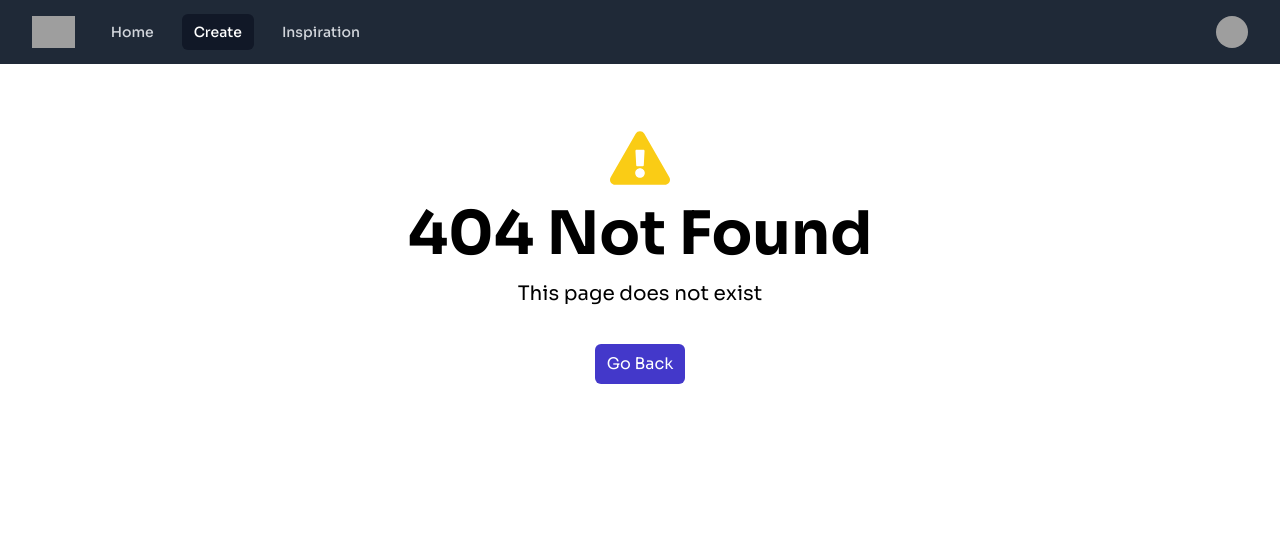
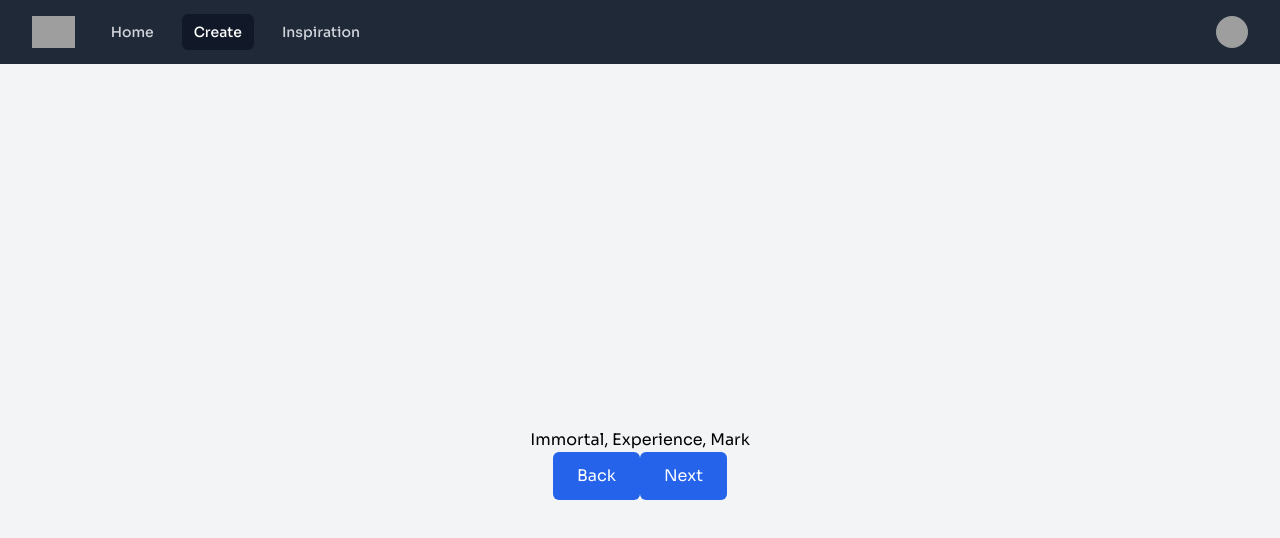
Before and after one commit to kellyjellykitten/vampire-game, a React (Vite) app: page /create/mark in a window 1280 px wide. Before the commit this address had no page. Shown: the top 538 px of the page. Built offline with nearby package versions, Linux system fonts and the light colour scheme; grey boxes are pictures that could not be loaded.

Commit message:
remaining creation pages added; outlined nested array for experiences to be stored in memories; to-do: local storage

```diff
--- a/src/App.jsx
+++ b/src/App.jsx
@@ -6,6 +6,9 @@ import VampireNamePage from './pages/VampireNamePage';
 import SideCharactersPage from './pages/SideCharactersPage';
 import VampireSkillsPage from './pages/VampireSkillsPage';
 import VampireResourcesPage from './pages/VampireResourcesPage';
+import VampireExperiencesPage from './pages/VampireExperiencesPage';
+import VampireMarkPage from './pages/VampireMarkPage';
+import VampireSummaryPage from './pages/VampireSummaryPage';
 import InspirationPage from './pages/InspirationPage';
 import NotFoundPage from './pages/NotFoundPage';
 
@@ -19,6 +22,9 @@ const router = createBrowserRouter(
       <Route path='/create/characters' element={<SideCharactersPage />} />
       <Route path='/create/skills' element={<VampireSkillsPage />} />
       <Route path='/create/resources' element={<VampireResourcesPage />} />
+      <Route path='/create/experiences' element={<VampireExperiencesPage />} />
+      <Route path='/create/mark' element={<VampireMarkPage />} />
+      <Route path='/create/summary' element={<VampireSummaryPage />} />
       <Route path='/inspiration' element={<InspirationPage />} />
       <Route path='*' element={<NotFoundPage />} />
     </Route>
--- a/src/components/HelpModal.jsx
+++ b/src/components/HelpModal.jsx
@@ -20,7 +20,7 @@ const HelpModal = ({ content }) => {
                     <div className="bg-white p-6 rounded-lg w-1/3 max-w-md">
                         {/* Modal Header */}
                         <div className="flex justify-between items-center">
-                            <h2 className="text-xl font-semibold">Help</h2>
+                            <h1 className="text-xl font-semibold">Help</h1>
                             <button onClick={toggleModal} className="text-gray-500 hover:text-gray-700 text-lg">
                                 ✖
                             </button>
--- a/src/pages/SideCharactersPage.jsx
+++ b/src/pages/SideCharactersPage.jsx
@@ -1,5 +1,6 @@
 import { useState } from 'react';
 import { useNavigate } from 'react-router-dom';
+import HelpModal from '../components/HelpModal';
 import NextButton from '../components/NextButton';
 import BackButton from '../components/BackButton';
 
@@ -31,7 +32,7 @@ const SideCharactersPage = () => {
     }
 
     return (
-        <div className="flex flex-col items-center justify-center min-h-screen bg-gray-100 p-4">
+        <div className="relative flex flex-col items-center justify-center min-h-screen bg-gray-100 p-4">
             <h1 className="text-3xl font-semibold text-gray-800 mb-6">Create Three Mortal Characters</h1>
             <p>In one sentence each, create three characters that have some relationship to your soon-to-be-vampire. Describe their name and relationship.</p>
         <form onSubmit={handleSubmit} className="w-full max-w-md bg-white p-6 rounded-lg shadow-md">
@@ -58,6 +59,9 @@ const SideCharactersPage = () => {
                 <NextButton onClick={handleSubmit} />
             </div>
         </form>
+        <HelpModal
+            content="Enter the three characters blach bderkeb blah ablach blah blah blah"
+        />
         </div>
     )
 }
--- /dev/null
+++ b/src/pages/VampireExperiencesPage.jsx
@@ -0,0 +1,36 @@
+// import { useState } from 'react';
+import { useNavigate } from 'react-router-dom';
+// import HelpModal from '../components/HelpModal';
+import NextButton from '../components/NextButton';
+import BackButton from '../components/BackButton';
+
+const VampireExperiencesPage = () => {
+    const navigate = useNavigate();
+
+    const handleSubmit = (event) => {
+        event.preventDefault();
+        const form = event.target;
+        if (!form.checkValidity()) {
+            alert("Please fill out the required fields.")
+        }
+        // console.log('Resources:', resources);
+        navigate('/create/mark');
+    };
+
+    const handleBack = (event) => {
+        event.preventDefault();
+        navigate('/create/resources')
+    }
+
+    return (
+        <div className="relative flex flex-col items-center justify-center min-h-screen bg-gray-100 p-4">experiences
+            <div className="flex justify-center">
+                <BackButton onClick={handleBack} />
+                <NextButton onClick={handleSubmit} />
+            </div>
+        </div>
+
+    )
+}
+
+export default VampireExperiencesPage;
--- /dev/null
+++ b/src/pages/VampireMarkPage.jsx
@@ -0,0 +1,35 @@
+// import { useState } from 'react';
+import { useNavigate } from 'react-router-dom';
+// import HelpModal from '../components/HelpModal';
+import NextButton from '../components/NextButton';
+import BackButton from '../components/BackButton';
+
+const VampireMarkPage = () => {
+    const navigate = useNavigate();
+
+    const handleSubmit = (event) => {
+        event.preventDefault();
+        const form = event.target;
+        if (!form.checkValidity()) {
+            alert("Please fill out the required fields.")
+        }
+        // console.log('Resources:', resources);
+        navigate('/create/summary');
+    };
+
+    const handleBack = (event) => {
+        event.preventDefault();
+        navigate('/create/experiences')
+    }
+
+    return (
+        <div className="relative flex flex-col items-center justify-center min-h-screen bg-gray-100 p-4">Immortal, Experience, Mark
+            <div className="flex justify-center">
+                <BackButton onClick={handleBack} />
+                <NextButton onClick={handleSubmit} />
+            </div>
+        </div>
+    )
+}
+
+export default VampireMarkPage;
--- a/src/pages/VampireNamePage.jsx
+++ b/src/pages/VampireNamePage.jsx
@@ -23,7 +23,7 @@ const VampireNamePage = () => {
     };
 
     return (
-        <div className="flex flex-col items-center justify-center min-h-screen bg-gray-100 p-4">
+        <div className="relative flex flex-col items-center justify-center min-h-screen bg-gray-100 p-4">
             <h1 className="text-3xl font-semibold text-gray-800 mb-6">Character Basics</h1>
             <p>Enter a sentence containing a name, setting, and one experience that encapsulates their history for your vampire. Example: &quot;I am Ada, a Slavic woman living on the edge of the wild Tatra Mountains.&quot;</p>
         <form onSubmit={handleSubmit} className="w-full max-w-md bg-white p-6 rounded-lg shadow-md">
--- a/src/pages/VampireResourcesPage.jsx
+++ b/src/pages/VampireResourcesPage.jsx
@@ -1,5 +1,6 @@
 import { useState } from 'react';
 import { useNavigate } from 'react-router-dom';
+import HelpModal from '../components/HelpModal';
 import NextButton from '../components/NextButton';
 import BackButton from '../components/BackButton';
 
@@ -26,7 +27,7 @@ const VampireResourcesPage = () => {
             alert("Please fill out the required fields.")
         }
         console.log('Resources:', resources);
-        navigate('/create/memories');
+        navigate('/create/experiences');
     };
 
     const handleBack = (event) => {
@@ -35,7 +36,7 @@ const VampireResourcesPage = () => {
     }
 
     return (
-        <div className="flex flex-col items-center justify-center min-h-screen bg-gray-100 p-4">
+        <div className="relative flex flex-col items-center justify-center min-h-screen bg-gray-100 p-4">
             <h1 className="text-3xl font-semibold text-gray-800 mb-6">Create Three Resources</h1>
             <p>Create three resources for your vampire-to-be.</p>
         <form onSubmit={handleSubmit} className="w-full max-w-md bg-white p-6 rounded-lg shadow-md">
@@ -60,6 +61,9 @@ const VampireResourcesPage = () => {
                 <NextButton onClick={handleSubmit} />
             </div>
         </form>
+        <HelpModal
+            content="Enter the name of your vampire blach bderkeb blah ablach blah blah blah"
+        />
         </div>
     )
 }
--- a/src/pages/VampireSkillsPage.jsx
+++ b/src/pages/VampireSkillsPage.jsx
@@ -1,5 +1,6 @@
 import { useState } from 'react';
 import { useNavigate } from 'react-router-dom';
+import HelpModal from '../components/HelpModal';
 import NextButton from '../components/NextButton';
 import BackButton from '../components/BackButton';
 
@@ -35,7 +36,7 @@ const VampireSkillsPage = () => {
     }
 
     return (
-        <div className="flex flex-col items-center justify-center min-h-screen bg-gray-100 p-4">
+        <div className="relative flex flex-col items-center justify-center min-h-screen bg-gray-100 p-4">
             <h1 className="text-3xl font-semibold text-gray-800 mb-6">Create Three Skills</h1>
             <p>Create three skills fitting for your vampire-to-be.</p>
         <form onSubmit={handleSubmit} className="w-full max-w-md bg-white p-6 rounded-lg shadow-md">
@@ -60,6 +61,9 @@ const VampireSkillsPage = () => {
                 <NextButton onClick={handleSubmit} />
             </div>
         </form>
+        <HelpModal
+            content="Enter the name of your vampire blach bderkeb blah ablach blah blah blah"
+        />
         </div>
     )
 }
--- /dev/null
+++ b/src/pages/VampireSummaryPage.jsx
@@ -0,0 +1,24 @@
+// import { useState } from 'react';
+import { useNavigate } from 'react-router-dom';
+// import HelpModal from '../components/HelpModal';
+// import NextButton from '../components/NextButton';
+import BackButton from '../components/BackButton';
+
+const VampireMarkPage = () => {
+    const navigate = useNavigate();
+
+    const handleBack = (event) => {
+        event.preventDefault();
+        navigate('/create/mark')
+    }
+
+    return (
+        <div className="relative flex flex-col items-center justify-center min-h-screen bg-gray-100 p-4">Summary
+            <div className="flex justify-center">
+                <BackButton onClick={handleBack} />
+            </div>
+        </div>
+    )
+}
+
+export default VampireMarkPage;
```
